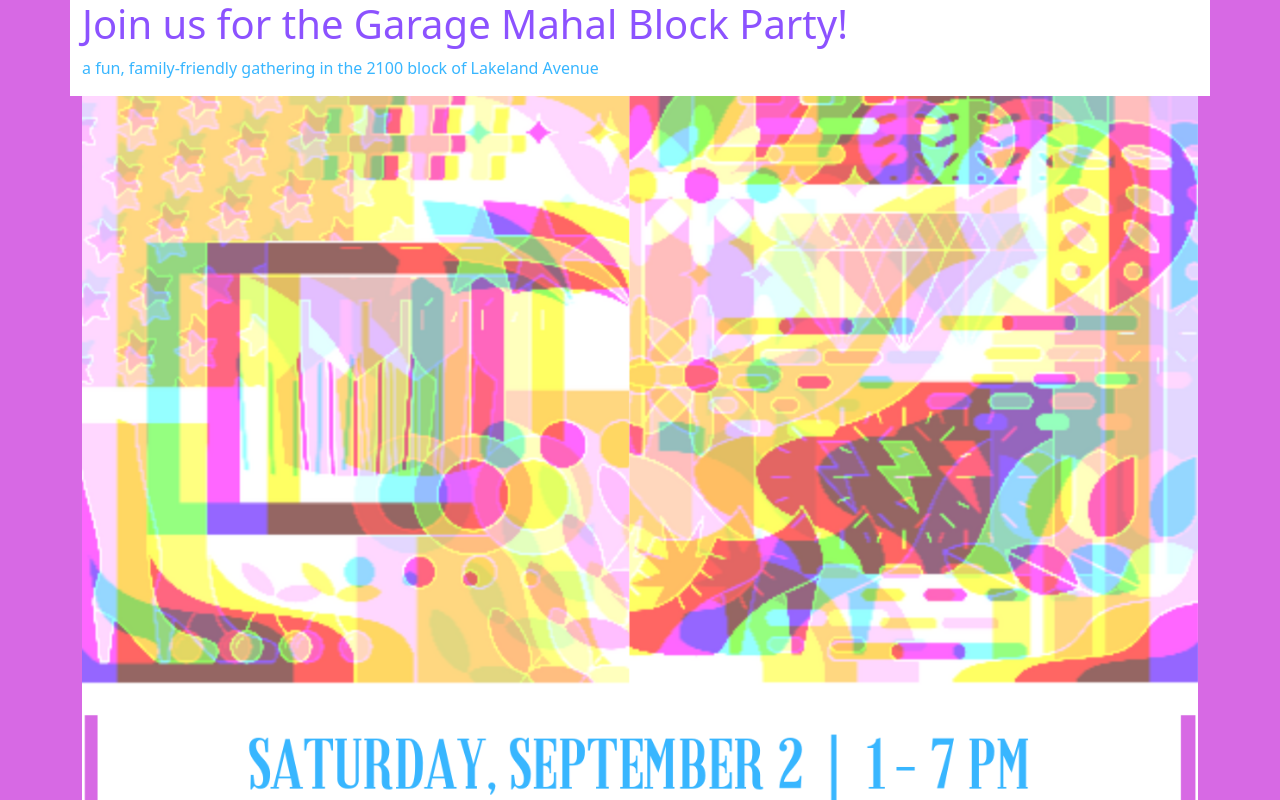
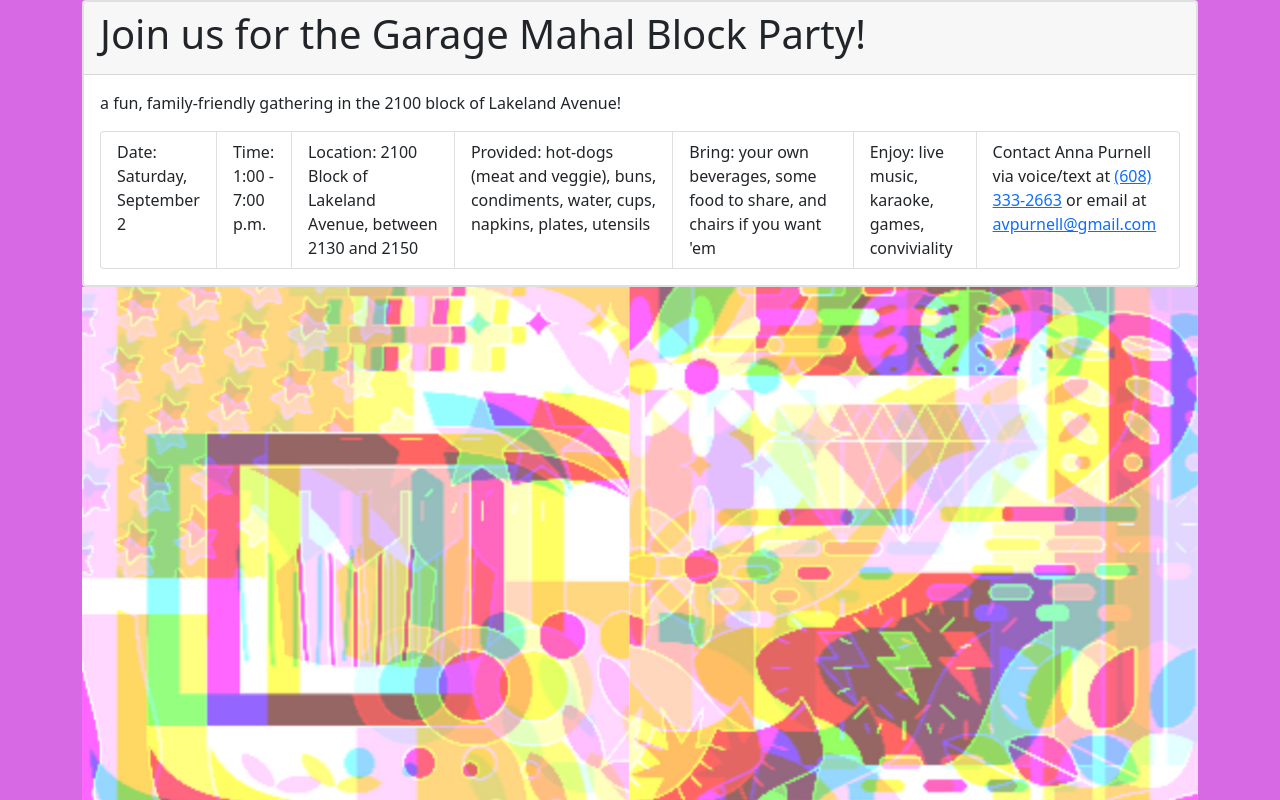
Before and after one commit to fisheralexis/madgaragemahal.github.io, a plain HTML site: page index.html in a window 1280 px wide. Shown: the top 800 px of the page. Drawn offline with nearby package versions, Linux system fonts and the light colour scheme.

Commit message:
well the data is htere but it's ugly

```diff
--- a/index.html
+++ b/index.html
@@ -16,11 +16,33 @@
 
 
     <div class="container">
-      <div class="row">
+      <div class="card">
+      <div class="card">
+        <div class="card-header">
+          <h1> Join us for the Garage Mahal Block Party!</h1>
+        </div>
+        <div class="card-body">
+          <p class="card-text">a fun, family-friendly gathering in the 2100 block of Lakeland Avenue!</p>
+          <ul class="list-group list-group-horizontal">
+            <li class="list-group-item">Date: Saturday, September 2 </li>
+            <li class="list-group-item">Time: 1:00 - 7:00 p.m.</li>
+            <li class="list-group-item">Location: 2100 Block of Lakeland Avenue, between 2130 and 2150 </li>
+            <li class="list-group-item">Provided: hot-dogs (meat and veggie), buns, condiments, water, cups, napkins, plates, utensils </li>
+            <li class="list-group-item">Bring: your own beverages, some food to share, and chairs if you want 'em</li>
+            <li class="list-group-item">Enjoy: live music, karaoke, games, conviviality</li>
+            <li class="list-group-item">Contact Anna Purnell via voice/text at <a href="tel:608-333-2663">(608) 333-2663</a> or email at <a href="eml:avpurnell@gmail.com">avpurnell@gmail.com</a>
+ </li>
+
+          </ul>
+        </div>
+      </div>
+    </div>
+      <div class="row row-cols-4">
         <div class="col" style="background-color:white">
-          <h1 style="color:#8c52ff;"> Join us for the Garage Mahal Block Party!</h1>
+          <!-- <h1 style="color:#8c52ff;"> </h1>
 
-          <p style="color:#38b6ff;">a fun, family-friendly gathering in the 2100 block of Lakeland Avenue</p>
+          <p style="color:#38b6ff;"></p>
+        -->
         </div>
       </div>
       <div class="row">
@@ -28,6 +50,9 @@
           <img src="./img/garagemahal.png" class="img-fluid" alt="itsaposter" title="MadGarageMahal" />
         </div>
       </div>
+      <p>
+        Garage Mahal will be rescheduled if it's raining, snowing, or otherwise hideously inclement. We'll post that info on the website by noon on 02/09.
+      </p>
     </div>
   </body>
   </html>
```
